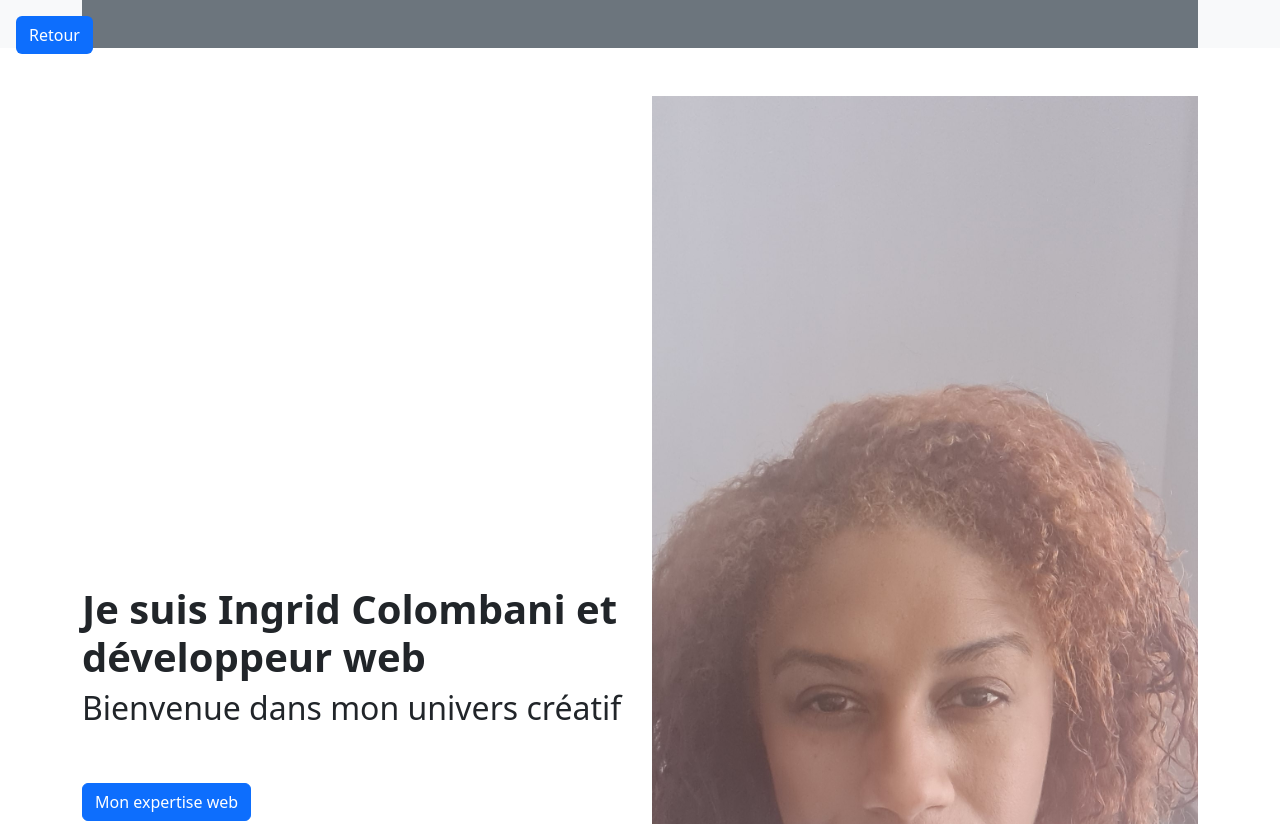
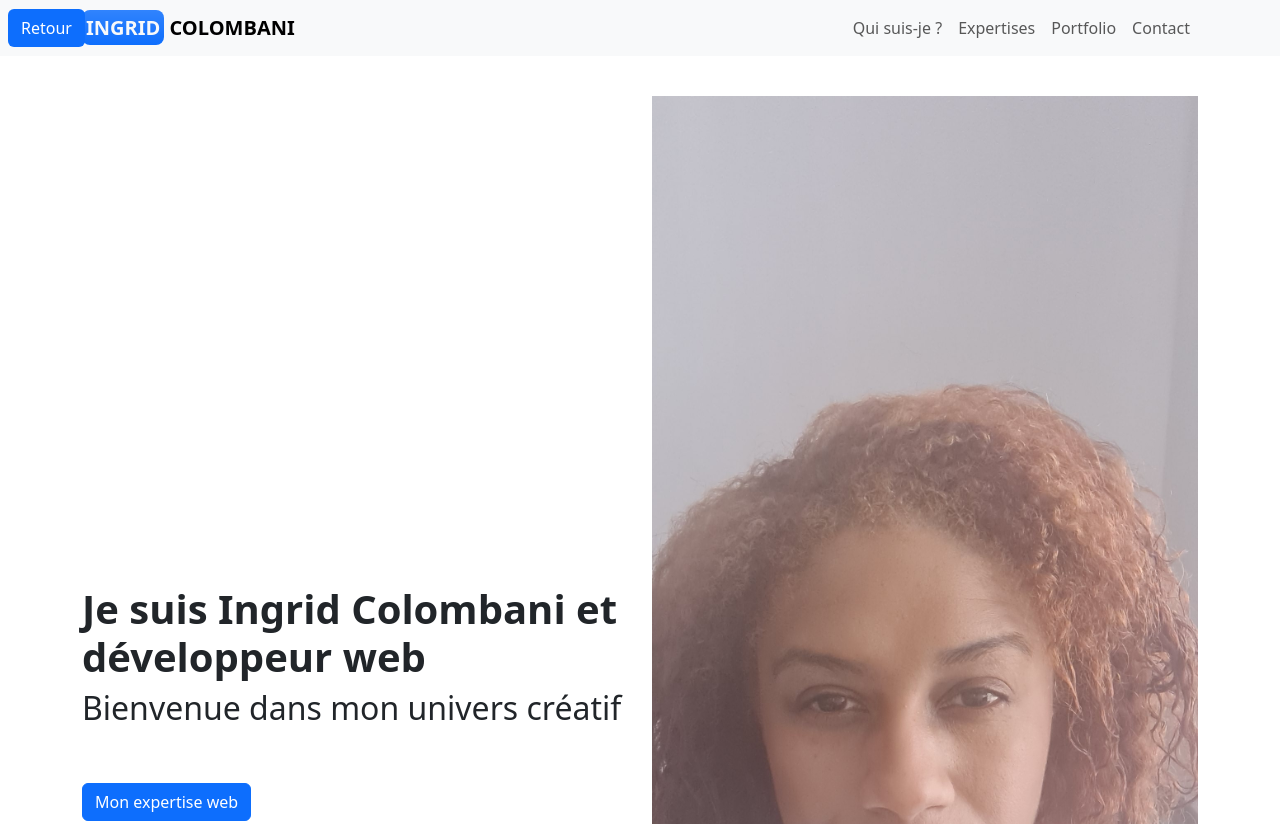
Before and after one commit to Riviera77/Portfolio, a plain HTML site: page index.html in a window 1280 px wide. Shown: the top 824 px of the page. Drawn offline with nearby package versions, Linux system fonts and the light colour scheme.

Commit message:
Update index.html part3

```diff
--- a/index.html
+++ b/index.html
@@ -16,13 +16,34 @@
 </head>
 
 <body>
-  <a href="../index.html" class="btn bg-primary text-white position-fixed mt-3 ms-3" data-bs-toggle="tooltip"
-    data-bs-placement="right" title="Ne pas inclure dans l'intégration">Retour</a>
   <!--header-->
-  <header>
-    <nav class="bg-light">
+  <header class="py-4">
+    <nav class="navbar navbar-expand-md fixed-top navbar-light bg-light">
+      <a href="index.html" class="btn bg-primary text-white position-fixed ms-2" data-bs-toggle="tooltip"
+        data-bs-placement="right" title="Ne pas inclure dans l'intégration">Retour</a>
       <div class="container">
-        <div class="bg-secondary py-4 w-100">
+        <a class="navbar-brand text-uppercase fw-bold" href="#">
+          <span class="bg-primary bg-gradient p-1 rounded-3 text-light">Ingrid</span> Colombani
+        </a>
+        <button class="navbar-toggler" type="button" data-bs-toggle="collapse" data-bs-target="#navbarNav"
+          aria-controls="navbarNav" aria-expanded="false" aria-label="Toggle navigation">
+          <span class="navbar-toggler-icon"></span>
+        </button>
+        <div class="collapse navbar-collapse justify-content-end" id="navbarNav">
+          <ul class="navbar-nav">
+            <li class="nav-item">
+              <a class="nav-link" href="#ingridcolombani">Qui suis-je ?</a>
+            </li>
+            <li class="nav-item">
+              <a class="nav-link" href="#expertise">Expertises</a>
+            </li>
+            <li class="nav-item">
+              <a class="nav-link" href="#portfolio">Portfolio</a>
+            </li>
+            <li class="nav-item">
+              <a class="nav-link" href="#contact">Contact</a>
+            </li>
+          </ul>
         </div>
       </div>
     </nav>
@@ -30,7 +51,7 @@
   <!--end header-->
   <main>
     <!--section1-->
-    <section class="my-5">
+    <section id="ingridcolombani" class="my-5">
       <div class="container">
         <div class="row gy-4 align-items-center">
           <div class="col-12 col-md-6">
@@ -109,7 +130,7 @@
 
               <div class="row gy-4 mt-4">
                 <div class="col-12 col-md-5">
-                  <img src="img/grab-a-coffee.jpg" alt="Image d'une tasse de café" width="100%">
+                  <img src="img/grab-a-coffee2.jpg" alt="Image d'une tasse de café" width="100%">
                 </div>
                 <div class="col-12 offset-md-1 col-md-6">
                   <div class="bg-secondary h-100 w-100 py-5">
```
